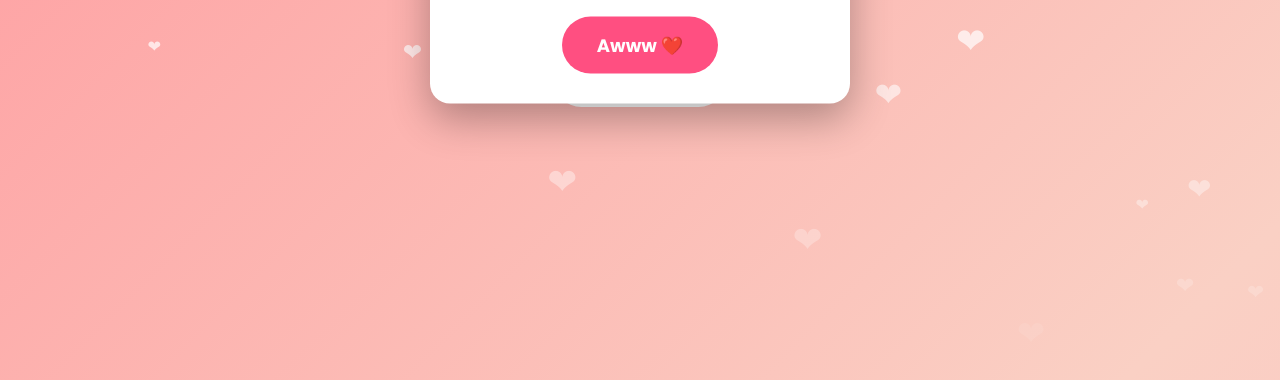
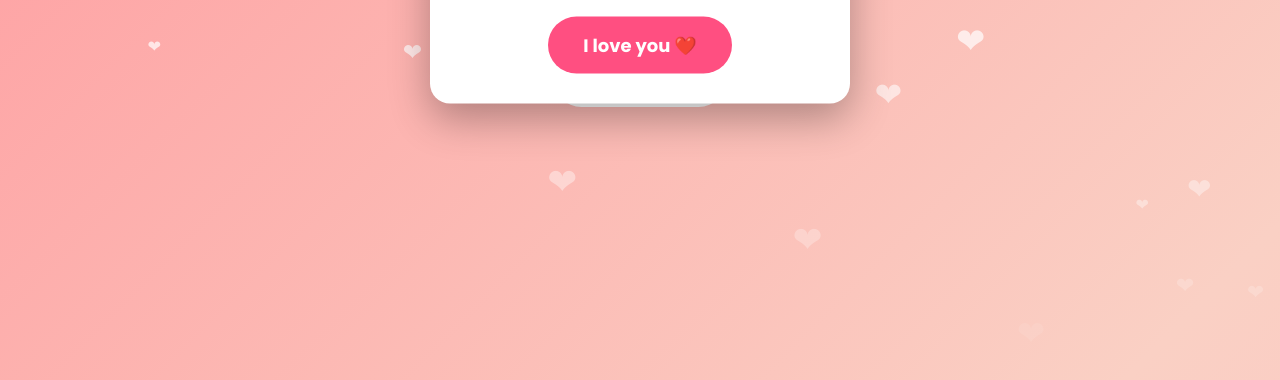
Before and after one commit to mpro1418/frei, a plain HTML site: page index.html in a window 1280 px wide. Both pictures are taken after a click on the button "Click Me ❤️". Shown: the part 420-800 px from the top of the page. Drawn offline with Linux system fonts and the light colour scheme.

Commit message:
index.html

```diff
--- a/index.html
+++ b/index.html
@@ -309,7 +309,7 @@ You are my favorite person in the world. Thank you for everything. I love you en
 
 </p>
 
-<button onclick="closeLove()">Awww ❤️</button>
+<button onclick="closeLove()">I love you ❤️</button>
 
 </div>
 
```
